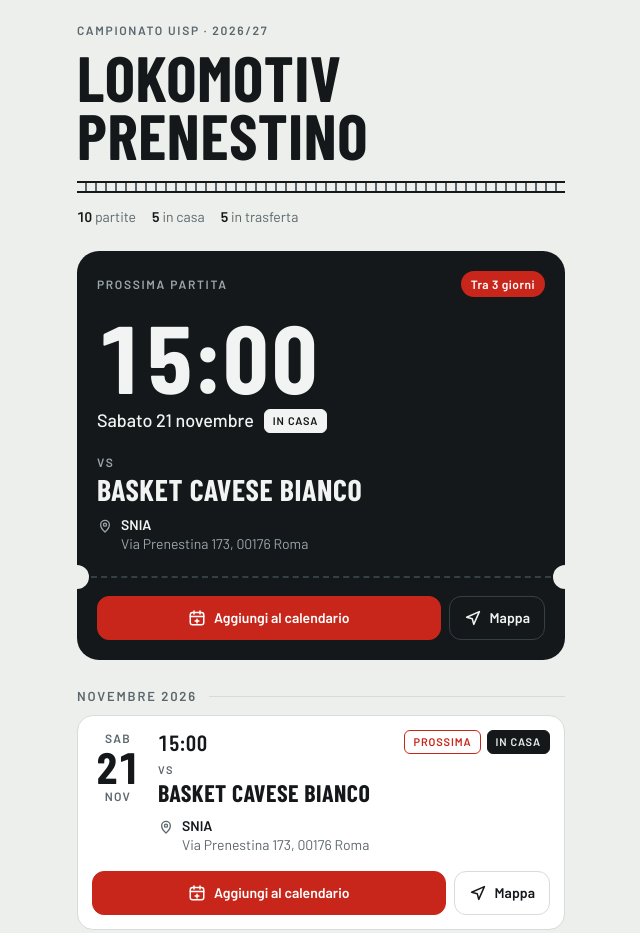
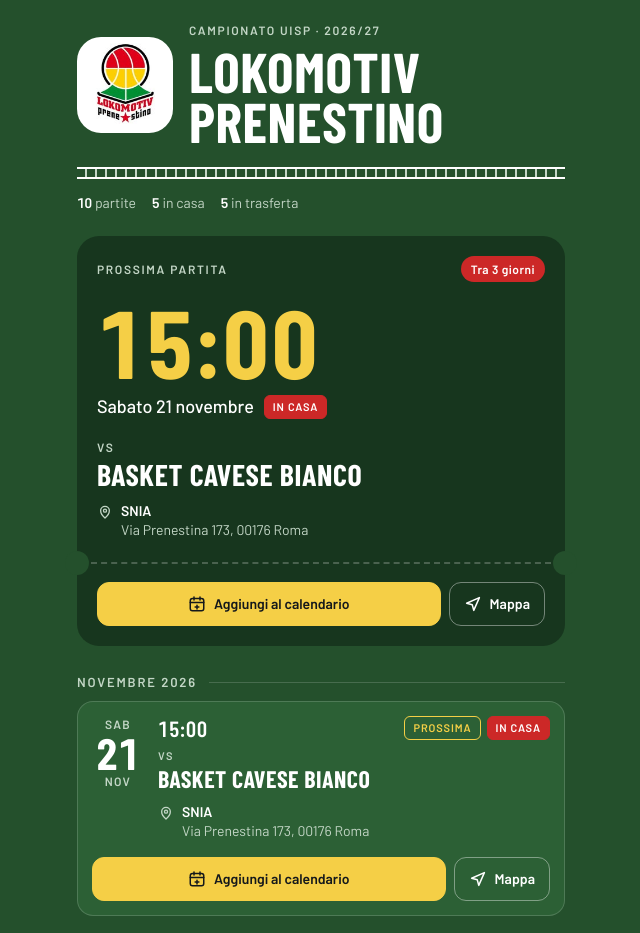
Before and after one commit to augusto-cagnoni/lokomotiv-calendars, a plain HTML site: page index.html in a window 1280 px wide. Shown: the top 933 px of the page, without its empty margins (319-959 px from the left). Drawn offline with nearby package versions, Linux system fonts and the light colour scheme.

Commit message:
Tema verde con logo, pulsanti gialli e rossi
Co-Authored-By: Claude Sonnet 5.5 <noreply@anthropic.com>
Claude-Session: https://claude.ai/code/session_0192oYbXKC7HVVJeycn58vDB

```diff
--- a/index.html
+++ b/index.html
@@ -4,36 +4,23 @@
 <meta charset="utf-8">
 <meta name="viewport" content="width=device-width, initial-scale=1, viewport-fit=cover">
 <title>Calendario Lokomotiv Prenestino</title>
-<meta name="claude:viewport-fit-sides" content="cover">
+<meta name="theme-color" content="#24502C">
+<link rel="icon" href="logo.png">
 <link rel="preconnect" href="https://fonts.googleapis.com">
 <link rel="preconnect" href="https://fonts.gstatic.com" crossorigin>
 <link rel="stylesheet" href="https://fonts.googleapis.com/css2?family=Barlow+Condensed:wght@500;600;700&family=Barlow:wght@400;500;600&display=swap">
 <style>
 :root{padding-block:env(safe-area-inset-top,0px) env(safe-area-inset-bottom,0px)}
 body{margin:0}
-/* Layout: intestazione con binari, "biglietto" della prossima partita, poi una card per partita divise per mese */
+/* Verde del logo come fondo, testi bianchi, rosso e giallo per le azioni */
 :root{
-  --bg:#ECEFEC; --card:#FFFFFF; --ink:#14181B; --muted:#5C676D; --line:#D6DCD8;
-  --accent:#C8261B; --on-accent:#FFFFFF;
-  --board:#14181B; --board-ink:#F1F4F2; --board-muted:#9AA6AB; --board-line:#354045;
+  --bg:#24502C; --surface:#2C6035; --deep:#17361E; --line:rgba(255,255,255,.16);
+  --ink:#FFFFFF; --muted:#C3D6C6;
+  --red:#CC2827; --yellow:#F5CF46; --on-yellow:#14181B;
   --font-display:"Barlow Condensed","Arial Narrow",sans-serif;
   --font-body:"Barlow",system-ui,-apple-system,"Segoe UI",sans-serif;
-}
-@media (prefers-color-scheme: dark){
-  :root:not([data-theme="light"]){
-    --bg:#0E1112; --card:#171B1D; --ink:#EEF1EF; --muted:#93A0A6; --line:#262D30;
-    --accent:#FF5A4D; --on-accent:#1B0907;
-    --board:#1F2629; --board-ink:#F1F4F2; --board-muted:#9AA6AB; --board-line:#3A464B;
-    color-scheme:dark;
-  }
-}
-:root[data-theme="dark"]{
-  --bg:#0E1112; --card:#171B1D; --ink:#EEF1EF; --muted:#93A0A6; --line:#262D30;
-  --accent:#FF5A4D; --on-accent:#1B0907;
-  --board:#1F2629; --board-ink:#F1F4F2; --board-muted:#9AA6AB; --board-line:#3A464B;
   color-scheme:dark;
 }
-
 *,*::before,*::after{box-sizing:border-box}
 body{background:var(--bg);color:var(--ink);font:400 16px/1.4 var(--font-body);-webkit-text-size-adjust:100%}
 .wrap{
@@ -41,13 +28,15 @@ body{background:var(--bg);color:var(--ink);font:400 16px/1.4 var(--font-body);-w
   padding-left:max(16px,env(safe-area-inset-left,0px));
   padding-right:max(16px,env(safe-area-inset-right,0px));
 }
-a:focus-visible{outline:2px solid var(--accent);outline-offset:2px}
+a:focus-visible{outline:2px solid var(--yellow);outline-offset:2px}
 
 /* Intestazione */
+.brand{display:flex;align-items:center;gap:16px}
+.logo{flex:none;display:block;width:96px;height:96px;padding:6px;border-radius:24px;background:#fff;object-fit:contain}
 .kicker{font:600 12px/1 var(--font-body);letter-spacing:.14em;text-transform:uppercase;color:var(--muted)}
-h1{margin:12px 0 0;font:700 clamp(46px,14vw,64px)/.9 var(--font-display);text-transform:uppercase;letter-spacing:.01em}
+h1{margin:10px 0 0;font:700 clamp(38px,11.5vw,56px)/.9 var(--font-display);text-transform:uppercase;letter-spacing:.01em}
 h1 span{display:block}
-.track{height:12px;margin-top:18px;border-block:2px solid var(--ink);background:repeating-linear-gradient(90deg,transparent 0 8px,var(--muted) 8px 10px)}
+.track{height:12px;margin-top:20px;border-block:2px solid var(--ink);background:repeating-linear-gradient(90deg,transparent 0 8px,var(--muted) 8px 10px)}
 .tally{display:flex;flex-wrap:wrap;gap:4px 16px;margin-top:14px;font-size:14px;color:var(--muted)}
 .tally b{color:var(--ink);font-weight:600;font-variant-numeric:tabular-nums}
 
@@ -55,52 +44,47 @@ h1 span{display:block}
 .actions{display:grid;grid-template-columns:minmax(0,1fr) auto;gap:8px}
 .btn{
   display:inline-flex;align-items:center;justify-content:center;gap:8px;min-height:44px;padding:0 14px;
-  border:1.5px solid var(--line);border-radius:12px;background:transparent;color:var(--ink);
+  border:1.5px solid rgba(255,255,255,.4);border-radius:12px;background:transparent;color:var(--ink);
   font:600 14px/1 var(--font-body);text-decoration:none;white-space:nowrap;
 }
 .btn svg{width:18px;height:18px;flex:none}
 .btn:active{transform:translateY(1px)}
-.btn.primary{background:var(--accent);border-color:var(--accent);color:var(--on-accent)}
+.btn.primary{background:var(--yellow);border-color:var(--yellow);color:var(--on-yellow)}
 @media (max-width:380px){.actions{grid-template-columns:minmax(0,1fr)}}
 
 /* Etichette */
 .tag{
-  display:inline-flex;align-items:center;height:24px;padding:0 8px;border:1px solid var(--line);border-radius:6px;
-  font:600 11px/1 var(--font-body);letter-spacing:.08em;text-transform:uppercase;color:var(--muted);white-space:nowrap;
+  display:inline-flex;align-items:center;height:24px;padding:0 8px;border:1px solid rgba(255,255,255,.4);border-radius:6px;
+  font:600 11px/1 var(--font-body);letter-spacing:.08em;text-transform:uppercase;color:var(--ink);white-space:nowrap;
 }
-.tag.home{background:var(--ink);border-color:var(--ink);color:var(--bg)}
-.tag.next{border-color:var(--accent);color:var(--accent)}
+.tag.home{background:var(--red);border-color:var(--red);color:#fff}
+.tag.next{border-color:var(--yellow);color:var(--yellow)}
 .chip{
   display:inline-flex;align-items:center;height:26px;padding:0 10px;border-radius:999px;
-  background:var(--accent);color:var(--on-accent);font:600 12px/1 var(--font-body);letter-spacing:.04em;white-space:nowrap;
+  background:var(--red);color:#fff;font:600 12px/1 var(--font-body);letter-spacing:.04em;white-space:nowrap;
 }
 
 /* Biglietto: prossima partita */
-.ticket{position:relative;margin-top:24px;background:var(--board);color:var(--board-ink);border-radius:22px}
+.ticket{position:relative;margin-top:24px;background:var(--deep);color:var(--ink);border-radius:22px}
 .t-main{padding:20px 20px 22px}
 .t-top{display:flex;align-items:center;justify-content:space-between;gap:12px}
-.t-label{font:600 12px/1 var(--font-body);letter-spacing:.14em;text-transform:uppercase;color:var(--board-muted)}
-.t-time{margin-top:18px;font:700 clamp(72px,24vw,96px)/.85 var(--font-display);letter-spacing:.01em;font-variant-numeric:tabular-nums}
+.t-label{font:600 12px/1 var(--font-body);letter-spacing:.14em;text-transform:uppercase;color:var(--muted)}
+.t-time{margin-top:18px;font:700 clamp(72px,24vw,96px)/.85 var(--font-display);letter-spacing:.01em;font-variant-numeric:tabular-nums;color:var(--yellow)}
 .t-date{display:flex;flex-wrap:wrap;align-items:center;gap:8px 10px;margin-top:12px;font-size:18px;font-weight:500}
 .t-opp{margin-top:22px;font:700 30px/1.02 var(--font-display);text-transform:uppercase;letter-spacing:.02em;text-wrap:balance}
-.t-opp small{display:block;margin-bottom:6px;font:600 12px/1 var(--font-body);letter-spacing:.14em;color:var(--board-muted)}
-.t-tear{position:relative;height:0;margin:0 14px;border-top:2px dashed var(--board-line)}
+.t-opp small{display:block;margin-bottom:6px;font:600 12px/1 var(--font-body);letter-spacing:.14em;color:var(--muted)}
+.t-tear{position:relative;height:0;margin:0 14px;border-top:2px dashed rgba(255,255,255,.22)}
 .t-tear::before,.t-tear::after{content:"";position:absolute;top:-13px;width:24px;height:24px;border-radius:50%;background:var(--bg)}
 .t-tear::before{left:-26px}
 .t-tear::after{right:-26px}
 .t-actions{padding:18px 20px 20px}
-.ticket .venue{color:var(--board-muted)}
-.ticket .venue b{color:var(--board-ink)}
-.ticket .tag{border-color:var(--board-line);color:var(--board-muted)}
-.ticket .tag.home{background:var(--board-ink);border-color:var(--board-ink);color:var(--board)}
-.ticket .btn:not(.primary){border-color:var(--board-line);color:var(--board-ink)}
 
 /* Elenco */
 .month{display:flex;align-items:center;gap:12px;margin:30px 0 12px;font:600 13px/1 var(--font-body);letter-spacing:.14em;text-transform:uppercase;color:var(--muted)}
 .month::after{content:"";flex:1;height:1px;background:var(--line)}
 .match{
   display:grid;grid-template-columns:52px minmax(0,1fr);gap:14px;margin-bottom:10px;padding:14px;
-  background:var(--card);border:1px solid var(--line);border-radius:16px;
+  background:var(--surface);border:1px solid var(--line);border-radius:16px;
 }
 .match.past{opacity:.6}
 .date{display:flex;flex-direction:column;align-items:center;gap:3px;padding-top:2px;text-transform:uppercase;color:var(--muted)}
@@ -119,14 +103,20 @@ h1 span{display:block}
 .match .actions{grid-column:1 / -1;margin-top:2px}
 
 .foot{margin-top:28px;font-size:13px;color:var(--muted)}
+.foot a{color:var(--yellow)}
 </style>
 </head>
 <body>
 
 <div class="wrap">
   <header>
-    <div class="kicker">Campionato UISP · 2026/27</div>
-    <h1>Lokomotiv <span>Prenestino</span></h1>
+    <div class="brand">
+      <img class="logo" src="logo.png" alt="Logo Lokomotiv Prenestino" width="96" height="96">
+      <div>
+        <div class="kicker">Campionato UISP · 2026/27</div>
+        <h1>Lokomotiv <span>Prenestino</span></h1>
+      </div>
+    </div>
     <div class="track" aria-hidden="true"></div>
     <div class="tally" id="tally"></div>
   </header>
```
Also changed, not shown: logo.png (added).
